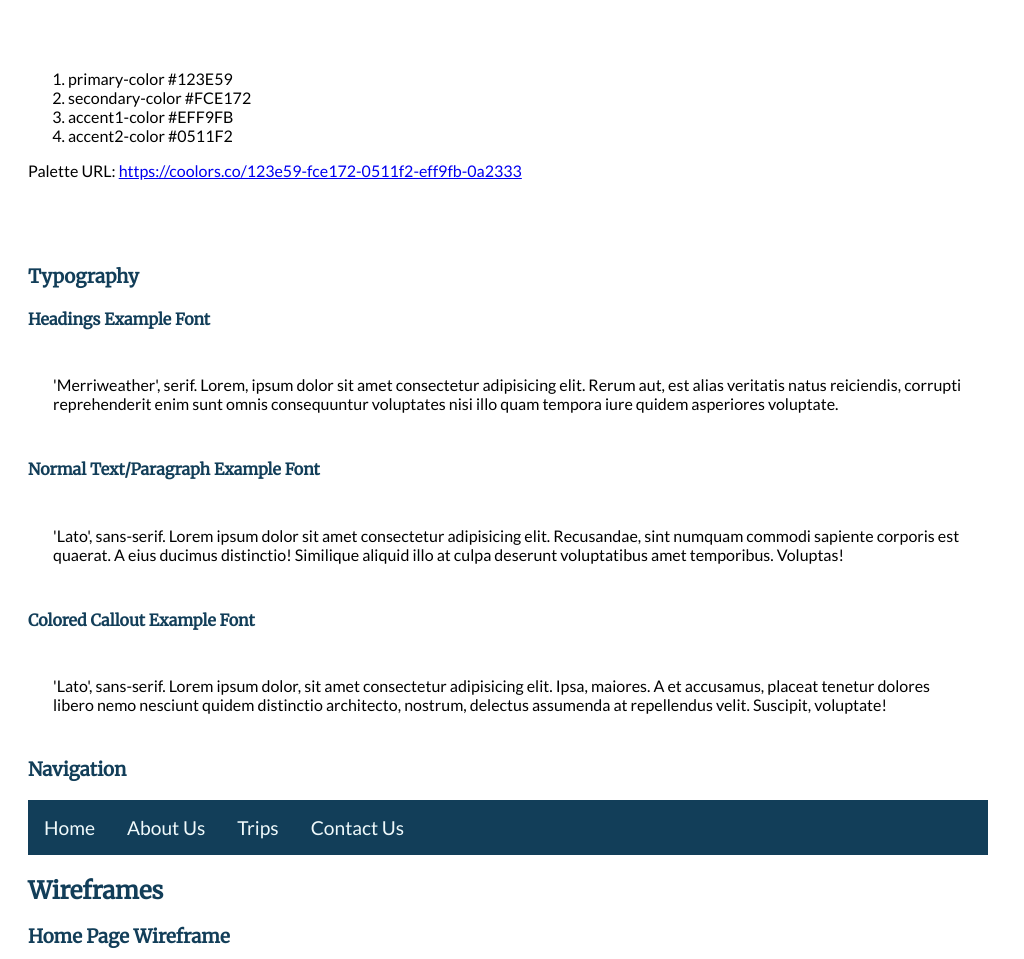
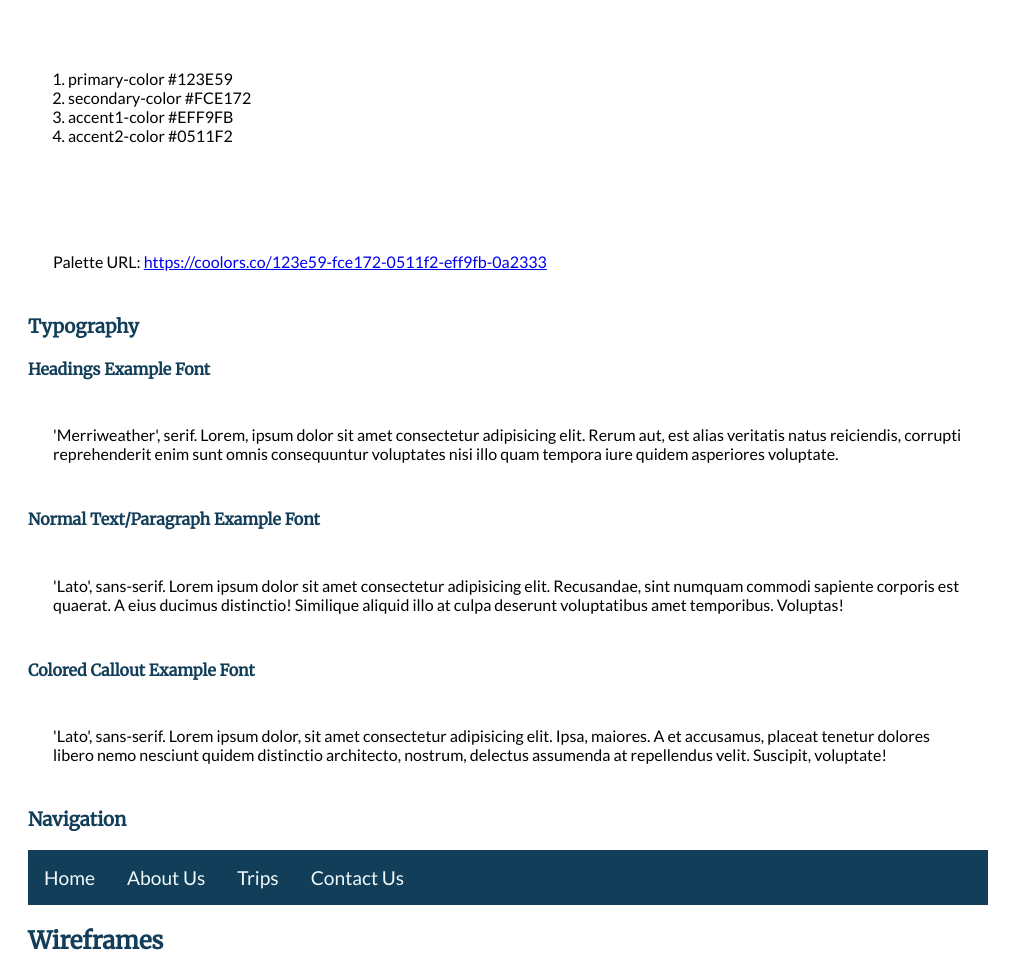
Before and after one commit to cinpaezita/wdd130, a plain HTML site: page wwr/site-plan-rafting.html in a window 1280 px wide. Shown: the part 1413-2372 px from the top of the page, without its empty margins (0-1024 px from the left). Drawn offline with Linux system fonts and the light colour scheme.

Commit message:
Rafting Site Plan

```diff
--- a/wwr/site-plan-rafting.html
+++ b/wwr/site-plan-rafting.html
@@ -73,7 +73,8 @@
                 <li>accent1-color #EFF9FB</li>
                 <li>accent2-color #0511F2</li>
             </ol>
-            Palette URL: <a href="https://coolors.co/123e59-fce172-0511f2-eff9fb-0a2333" target="_blank">https://coolors.co/123e59-fce172-0511f2-eff9fb-0a2333</a></p>
+        </p>
+        <p>Palette URL: <a href="https://coolors.co/123e59-fce172-0511f2-eff9fb-0a2333" target="_blank">https://coolors.co/123e59-fce172-0511f2-eff9fb-0a2333</a></p>
         <h3>Typography</h3>
         <h4>Headings Example Font</h4>
         <p>'Merriweather', serif. Lorem, ipsum dolor sit amet consectetur adipisicing elit. Rerum aut, est alias veritatis natus reiciendis, corrupti reprehenderit enim sunt omnis consequuntur voluptates nisi illo quam tempora iure quidem asperiores voluptate.</p>
```
